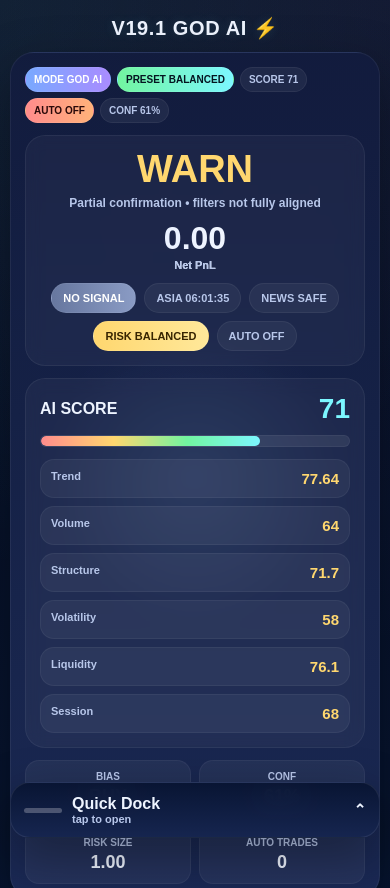
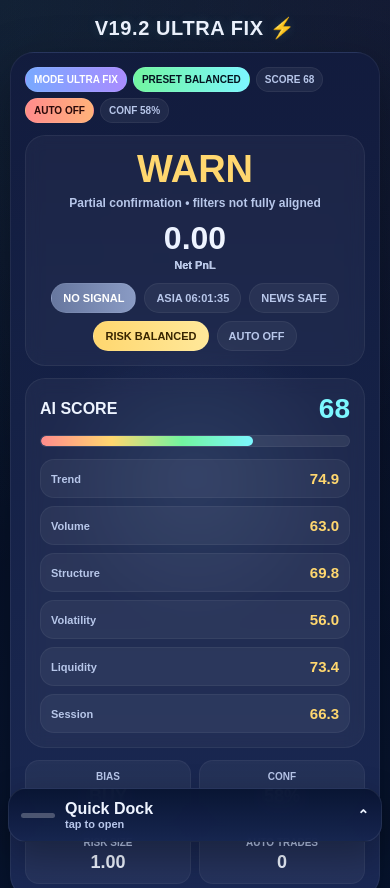
Before and after one commit to ronko0477/quanttrade-backend-v13-3-fix, a website: page public/index.html in a window 390 px wide. Shown: the top 888 px of the page. Drawn offline with nearby package versions, Linux system fonts and the light colour scheme.

Commit message:
Update index.html

```diff
--- a/public/index.html
+++ b/public/index.html
@@ -3,7 +3,7 @@
 <head>
 <meta charset="UTF-8" />
 <meta name="viewport" content="width=device-width, initial-scale=1.0, viewport-fit=cover" />
-<title>V19.1 GOD AI</title>
+<title>V19.2 ULTRA FIX</title>
 <script src="https://cdn.jsdelivr.net/npm/chart.js"></script>
 
 <style>
@@ -23,11 +23,11 @@
 
   --card:rgba(18,28,62,.94);
   --card2:rgba(28,42,86,.94);
-  --glass:rgba(255,255,255,.05);
 
   --shadow:0 18px 50px rgba(0,0,0,.35);
-  --dockClosed:76px;
-  --dockOpen:232px;
+
+  --dockClosed:68px;
+  --dockOpen:188px;
   --safeBottom:max(env(safe-area-inset-bottom), 0px);
 }
 
@@ -51,7 +51,8 @@
   max-width:1080px;
   margin:auto;
   padding:12px;
-  padding-bottom:calc(var(--activeDockHeight) + var(--safeBottom) + 92px);
+  padding-bottom:calc(var(--activeDockHeight) + var(--safeBottom) + 110px);
+  transition:padding-bottom .22s ease;
 }
 
 .title{
@@ -107,6 +108,8 @@
   font-weight:900;
   color:var(--muted);
   white-space:nowrap;
+  overflow:hidden;
+  text-overflow:ellipsis;
 }
 .badge.good{
   background:linear-gradient(90deg,var(--green),var(--cyan));
@@ -265,6 +268,7 @@
   display:flex;
   justify-content:space-between;
   gap:8px;
+  align-items:center;
 }
 .factorName{
   font-size:11px;
@@ -571,16 +575,16 @@
   position:fixed;
   left:10px;
   right:10px;
-  bottom:calc(var(--safeBottom) + 6px);
+  bottom:calc(var(--safeBottom) + 2px);
   z-index:60;
   pointer-events:none;
 }
 .dockPanel{
   pointer-events:auto;
-  background:linear-gradient(180deg,rgba(8,20,50,.95),rgba(22,37,79,.95));
+  background:linear-gradient(180deg,rgba(8,20,50,.96),rgba(22,37,79,.96));
   border:1px solid rgba(255,255,255,.08);
-  border-radius:20px;
-  box-shadow:0 18px 50px rgba(0,0,0,.35);
+  border-radius:18px;
+  box-shadow:0 14px 36px rgba(0,0,0,.30);
   overflow:hidden;
   backdrop-filter:blur(10px);
 }
@@ -589,9 +593,9 @@
   align-items:center;
   justify-content:space-between;
   gap:10px;
-  padding:11px 13px;
+  padding:10px 12px;
   cursor:pointer;
-  min-height:54px;
+  min-height:52px;
 }
 .dockLeft{
   display:flex;
@@ -600,7 +604,7 @@
   font-weight:900;
 }
 .dockGrip{
-  width:38px;
+  width:34px;
   height:5px;
   border-radius:999px;
   background:rgba(255,255,255,.25);
@@ -612,25 +616,25 @@
 }
 .dockChevron{
   transition:transform .2s ease;
-  font-size:15px;
+  font-size:14px;
   font-weight:900;
 }
 body.dock-open .dockChevron{transform:rotate(180deg)}
 .dockBody{
   max-height:0;
   overflow:hidden;
-  transition:max-height .24s ease;
-}
-body.dock-open .dockBody{max-height:250px}
+  transition:max-height .22s ease;
+}
+body.dock-open .dockBody{max-height:220px}
 .dockButtons{
   display:grid;
   grid-template-columns:1fr 1fr 1fr;
   gap:8px;
-  padding:0 11px 11px;
+  padding:0 10px 10px;
 }
 .dockBtn{
-  min-height:46px;
-  border-radius:13px;
+  min-height:44px;
+  border-radius:12px;
   font-weight:900;
   box-shadow:none;
 }
@@ -680,14 +684,14 @@
 @media (max-width:760px){
   .wrap{
     padding:10px;
-    padding-bottom:calc(var(--activeDockHeight) + var(--safeBottom) + 112px);
+    padding-bottom:calc(var(--activeDockHeight) + var(--safeBottom) + 126px);
   }
   .title{font-size:20px}
   .guard{font-size:38px}
   .pnl{font-size:32px}
   .scoreValue{font-size:28px}
   .topBadges{gap:6px}
-  .badge{font-size:10px;padding:6px 8px;max-width:140px;overflow:hidden;text-overflow:ellipsis}
+  .badge{font-size:10px;padding:6px 8px;max-width:140px}
   .actionBar,.actionBarSecondary{
     grid-template-columns:repeat(2,1fr);
     gap:7px;
@@ -707,18 +711,23 @@
   button,.fileLabel{
     font-size:12.5px;
     padding:11px 8px;
+  }
+  .dock{
+    left:8px;
+    right:8px;
+    bottom:calc(var(--safeBottom) + 2px);
   }
 }
 </style>
 </head>
 <body>
 <div class="wrap">
-  <div class="title">V19.1 GOD AI ⚡</div>
+  <div class="title">V19.2 ULTRA FIX ⚡</div>
 
   <div class="hero">
     <div class="heroInner">
       <div class="topBadges">
-        <div class="badge blue" id="miniMode">MODE GOD AI</div>
+        <div class="badge blue" id="miniMode">MODE ULTRA FIX</div>
         <div class="badge good" id="miniPreset">PRESET BALANCED</div>
         <div class="badge" id="miniScore">SCORE 0</div>
         <div class="badge bad" id="miniEngine">AUTO OFF</div>
@@ -748,12 +757,12 @@
           <div class="barTrack"><div id="scoreBar" class="barFill"></div></div>
 
           <div class="factorGrid">
-            <div class="factor"><div class="factorTop"><div class="factorName">Trend</div><div id="fTrend" class="factorVal bad">0</div></div></div>
-            <div class="factor"><div class="factorTop"><div class="factorName">Volume</div><div id="fVolume" class="factorVal bad">0</div></div></div>
-            <div class="factor"><div class="factorTop"><div class="factorName">Structure</div><div id="fStructure" class="factorVal bad">0</div></div></div>
-            <div class="factor"><div class="factorTop"><div class="factorName">Volatility</div><div id="fVolatility" class="factorVal bad">0</div></div></div>
-            <div class="factor"><div class="factorTop"><div class="factorName">Liquidity</div><div id="fLiquidity" class="factorVal bad">0</div></div></div>
-            <div class="factor"><div class="factorTop"><div class="factorName">Session</div><div id="fSession" class="factorVal bad">0</div></div></div>
+            <div class="factor"><div class="factorTop"><div class="factorName">Trend</div><div id="fTrend" class="factorVal bad">0.0</div></div></div>
+            <div class="factor"><div class="factorTop"><div class="factorName">Volume</div><div id="fVolume" class="factorVal bad">0.0</div></div></div>
+            <div class="factor"><div class="factorTop"><div class="factorName">Structure</div><div id="fStructure" class="factorVal bad">0.0</div></div></div>
+            <div class="factor"><div class="factorTop"><div class="factorName">Volatility</div><div id="fVolatility" class="factorVal bad">0.0</div></div></div>
+            <div class="factor"><div class="factorTop"><div class="factorName">Liquidity</div><div id="fLiquidity" class="factorVal bad">0.0</div></div></div>
+            <div class="factor"><div class="factorTop"><div class="factorName">Session</div><div id="fSession" class="factorVal bad">0.0</div></div></div>
           </div>
         </div>
       </div>
@@ -969,8 +978,11 @@
 let chart;
 let donutChart;
 let pnlSeries = [];
-const STORAGE_KEY = 'v19_1_god_ai_state';
+const STORAGE_KEY = 'v19_2_ultra_fix_state';
 const HISTORY_LIMIT = 500;
+
+const r1 = v => Number(safeNum(v).toFixed(1));
+const r2 = v => Number(safeNum(v).toFixed(2));
 
 let state = {
   pnl: 0,
@@ -1206,6 +1218,7 @@
     state.aiBias = 'NONE';
     state.confidence = Math.max(18, score - 20);
   }
+  state.confidence = Math.round(state.confidence);
 }
 
 function updateRiskSize(){
@@ -1224,7 +1237,7 @@
 
   if(state.maxDrawdown >= 10) size *= 0.65;
 
-  state.size = Math.max(0.25, Math.min(3.00, Number(size.toFixed(2))));
+  state.size = Math.max(0.25, Math.min(3.00, r2(size)));
 }
 
 function renderGuard(score){
@@ -1287,10 +1300,10 @@
       <td>${new Date(trade.time).toLocaleString('de-DE')}</td>
       <td>${trade.side}</td>
       <td>${trade.result}</td>
-      <td class="${pnlClass}">${safeNum(trade.pnl).toFixed(2)}</td>
+      <td class="${pnlClass}">${r2(trade.pnl).toFixed(2)}</td>
       <td>${safeNum(trade.score).toFixed(0)}</td>
       <td>${safeNum(trade.confidence).toFixed(0)}%</td>
-      <td>${safeNum(trade.size).toFixed(2)}</td>
+      <td>${r2(trade.size).toFixed(2)}</td>
     `;
     tbody.appendChild(tr);
   });
@@ -1371,7 +1384,7 @@
   updateRiskSize();
   renderGuard(score);
 
-  setText('miniMode', 'MODE GOD AI');
+  setText('miniMode', 'MODE ULTRA FIX');
   setText('miniPreset', `PRESET ${state.preset}`);
   setText('miniScore', `SCORE ${score}`);
   setText('miniEngine', state.autoEnabled ? 'AUTO ON' : 'AUTO OFF');
@@ -1382,7 +1395,7 @@
   setText('scoreValue', score);
 
   const pnlEl = document.getElementById('pnl');
-  pnlEl.innerHTML = `${state.pnl.toFixed(2)}<small>Net PnL</small>`;
+  pnlEl.innerHTML = `${r2(state.pnl).toFixed(2)}<small>Net PnL</small>`;
   pnlEl.style.background = state.pnl > 0
     ? 'linear-gradient(90deg,#72f5a0,#7cf7ff)'
     : state.pnl < 0
@@ -1402,23 +1415,24 @@
   ];
 
   factorMap.forEach(([id,val])=>{
+    const clean = r1(val);
     const el = document.getElementById(id);
-    el.textContent = val;
-    el.className = `factorVal ${val >= 80 ? 'ok' : val >= 50 ? 'mid' : 'bad'}`;
+    el.textContent = clean.toFixed(1);
+    el.className = `factorVal ${clean >= 80 ? 'ok' : clean >= 50 ? 'mid' : 'bad'}`;
   });
 
   setText('aiBias', state.aiBias);
   setText('aiConf', `${state.confidence}%`);
-  setText('aiSize', state.size.toFixed(2));
+  setText('aiSize', r2(state.size).toFixed(2));
   setText('autoTrades', state.autoTrades);
   setText('orders', state.ordersToday);
   setText('cd', state.cooldownLeft);
-  setText('dayTarget', state.dayTarget.toFixed(2));
-  setText('weekTarget', state.weekTarget.toFixed(2));
-  setText('tp1', state.tp1);
-  setText('tp2', state.tp2);
-  setText('sl', state.sl);
-  setText('sizeBox', state.size.toFixed(2));
+  setText('dayTarget', r2(state.dayTarget).toFixed(2));
+  setText('weekTarget', r2(state.weekTarget).toFixed(2));
+  setText('tp1', r2(state.tp1).toFixed(0));
+  setText('tp2', r2(state.tp2).toFixed(0));
+  setText('sl', r2(state.sl).toFixed(0));
+  setText('sizeBox', r2(state.size).toFixed(2));
 
   const dir = document.getElementById('directionBadge');
   if(state.side === 'BUY'){
@@ -1444,15 +1458,14 @@
 
   renderRules(score);
 
-  const total = state.wins + state.losses;
   const todayPnl = state.tradeHistory.filter(t=>sameDay(t.time)).reduce((a,b)=>a + safeNum(b.pnl),0);
   const todayTrades = state.tradeHistory.filter(t=>sameDay(t.time)).length;
   const weekPnl = state.tradeHistory.filter(t=>sameWeek(t.time)).reduce((a,b)=>a + safeNum(b.pnl),0);
   const weekTrades = state.tradeHistory.filter(t=>sameWeek(t.time)).length;
 
-  setText('todayPnl', todayPnl.toFixed(2));
+  setText('todayPnl', r2(todayPnl).toFixed(2));
   setText('todayTrades', todayTrades);
-  setText('weekPnl', weekPnl.toFixed(2));
+  setText('weekPnl', r2(weekPnl).toFixed(2));
   setText('weekTrades', weekTrades);
 
   updateCharts();
@@ -1492,42 +1505,42 @@
   const lossMove = (Math.random() * (state.sl * 0.45) + state.sl * 0.75) * size;
   const signedPnl = result.includes('WIN') ? winMove : -lossMove;
 
-  state.pnl = Number((state.pnl + signedPnl).toFixed(2));
+  state.pnl = r2(state.pnl + signedPnl);
   state.ordersToday += 1;
   state.cooldownLeft = fromAuto ? 12 : 8;
 
   if(result.includes('WIN')){
     state.wins += 1;
     state.streak = state.streak >= 0 ? state.streak + 1 : 1;
-    addLog(result, `${side} closed +${signedPnl.toFixed(2)} size ${size.toFixed(2)}`);
-    showAlert(`${result} +${signedPnl.toFixed(2)}`, 'win');
+    addLog(result, `${side} closed +${r2(signedPnl).toFixed(2)} size ${r2(size).toFixed(2)}`);
+    showAlert(`${result} +${r2(signedPnl).toFixed(2)}`, 'win');
   }else{
     state.losses += 1;
     state.streak = state.streak <= 0 ? state.streak - 1 : -1;
-    addLog(result, `${side} closed ${signedPnl.toFixed(2)} size ${size.toFixed(2)}`);
-    showAlert(`${result} ${signedPnl.toFixed(2)}`, 'loss');
+    addLog(result, `${side} closed ${r2(signedPnl).toFixed(2)} size ${r2(size).toFixed(2)}`);
+    showAlert(`${result} ${r2(signedPnl).toFixed(2)}`, 'loss');
   }
 
   state.peakPnl = Math.max(state.peakPnl, state.pnl);
   const ddAbs = Math.max(0, state.peakPnl - state.pnl);
   const ddPct = state.peakPnl > 0 ? (ddAbs / state.peakPnl) * 100 : 0;
-  state.maxDrawdown = Math.max(state.maxDrawdown, ddPct);
+  state.maxDrawdown = Math.max(state.maxDrawdown, r2(ddPct));
 
   state.tradeHistory.push({
     time:new Date().toISOString(),
     side,
     result,
-    pnl:Number(signedPnl.toFixed(2)),
+    pnl:r2(signedPnl),
     score,
     confidence:state.confidence,
-    size:state.size
+    size:r2(state.size)
   });
 
   if(state.tradeHistory.length > HISTORY_LIMIT){
     state.tradeHistory = state.tradeHistory.slice(-HISTORY_LIMIT);
   }
 
-  pnlSeries.push(state.pnl);
+  pnlSeries.push(r2(state.pnl));
   if(pnlSeries.length > 120) pnlSeries.shift();
 
   renderAll();
@@ -1560,7 +1573,7 @@
   const url = URL.createObjectURL(blob);
   const a = document.createElement('a');
   a.href = url;
-  a.download = 'v19_1_god_ai_state.json';
+  a.download = 'v19_2_ultra_fix_state.json';
   a.click();
   URL.revokeObjectURL(url);
 }
@@ -1572,10 +1585,10 @@
       t.time || '',
       t.side || '',
       t.result || '',
-      safeNum(t.pnl).toFixed(2),
+      r2(t.pnl).toFixed(2),
       safeNum(t.score).toFixed(0),
       `${safeNum(t.confidence).toFixed(0)}%`,
-      safeNum(t.size).toFixed(2)
+      r2(t.size).toFixed(2)
     ]);
   });
   const csv = rows.map(r => r.map(v => `"${String(v).replaceAll('"','""')}"`).join(',')).join('\n');
@@ -1583,7 +1596,7 @@
   const url = URL.createObjectURL(blob);
   const a = document.createElement('a');
   a.href = url;
-  a.download = 'v19_1_god_ai_history.csv';
+  a.download = 'v19_2_ultra_fix_history.csv';
   a.click();
   URL.revokeObjectURL(url);
 }
@@ -1617,7 +1630,7 @@
   let running = 0;
   pnlSeries = state.tradeHistory.map(t=>{
     running += safeNum(t.pnl);
-    return Number(running.toFixed(2));
+    return r2(running);
   });
 }
 
@@ -1639,13 +1652,14 @@
     if(state.cooldownLeft < 0) state.cooldownLeft = 0;
   }
 
-  const drift = () => Math.max(0, Math.min(100, Math.round((Math.random() - .5) * 6)));
-  state.trend = Math.max(35, Math.min(95, state.trend + (Math.random()>.5?1:-1) * drift() * 0.12));
-  state.volume = Math.max(30, Math.min(92, state.volume + (Math.random()>.5?1:-1) * drift() * 0.11));
-  state.structure = Math.max(30, Math.min(94, state.structure + (Math.random()>.5?1:-1) * drift() * 0.10));
-  state.volatility = Math.max(28, Math.min(88, state.volatility + (Math.random()>.5?1:-1) * drift() * 0.10));
-  state.liquidity = Math.max(34, Math.min(95, state.liquidity + (Math.random()>.5?1:-1) * drift() * 0.10));
-  state.session = Math.max(40, Math.min(90, state.session + (Math.random()>.5?1:-1) * drift() * 0.08));
+  const move = (scale=.12) => (Math.random() > .5 ? 1 : -1) * (Math.random() * 5) * scale;
+
+  state.trend = r1(Math.max(35, Math.min(95, state.trend + move(.7))));
+  state.volume = r1(Math.max(30, Math.min(92, state.volume + move(.6))));
+  state.structure = r1(Math.max(30, Math.min(94, state.structure + move(.55))));
+  state.volatility = r1(Math.max(28, Math.min(88, state.volatility + move(.6))));
+  state.liquidity = r1(Math.max(34, Math.min(95, state.liquidity + move(.65))));
+  state.session = r1(Math.max(40, Math.min(90, state.session + move(.4))));
 
   state.flags.newsSafe = Math.random() > 0.08;
   state.flags.sessionOk = true;
```
